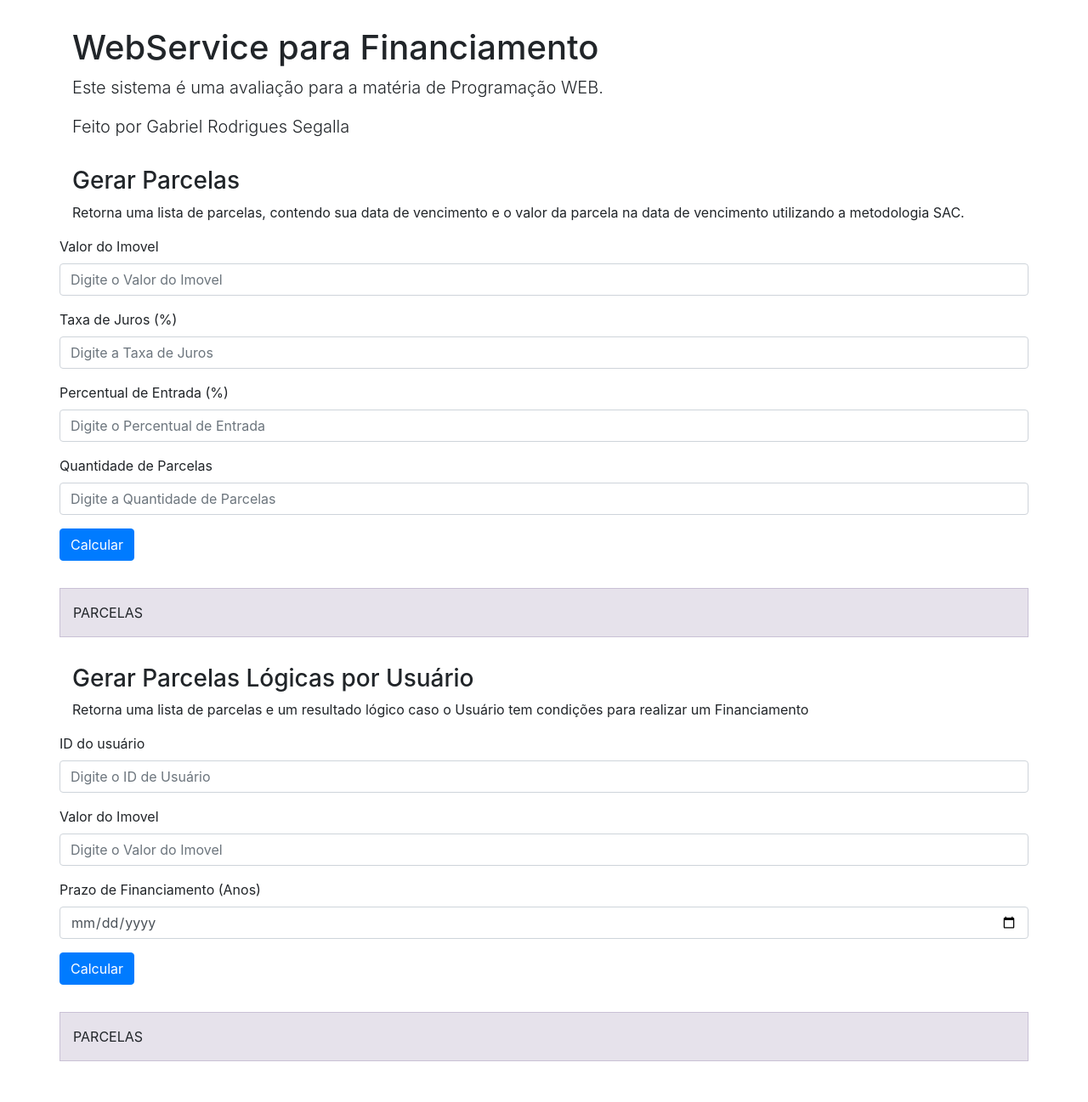
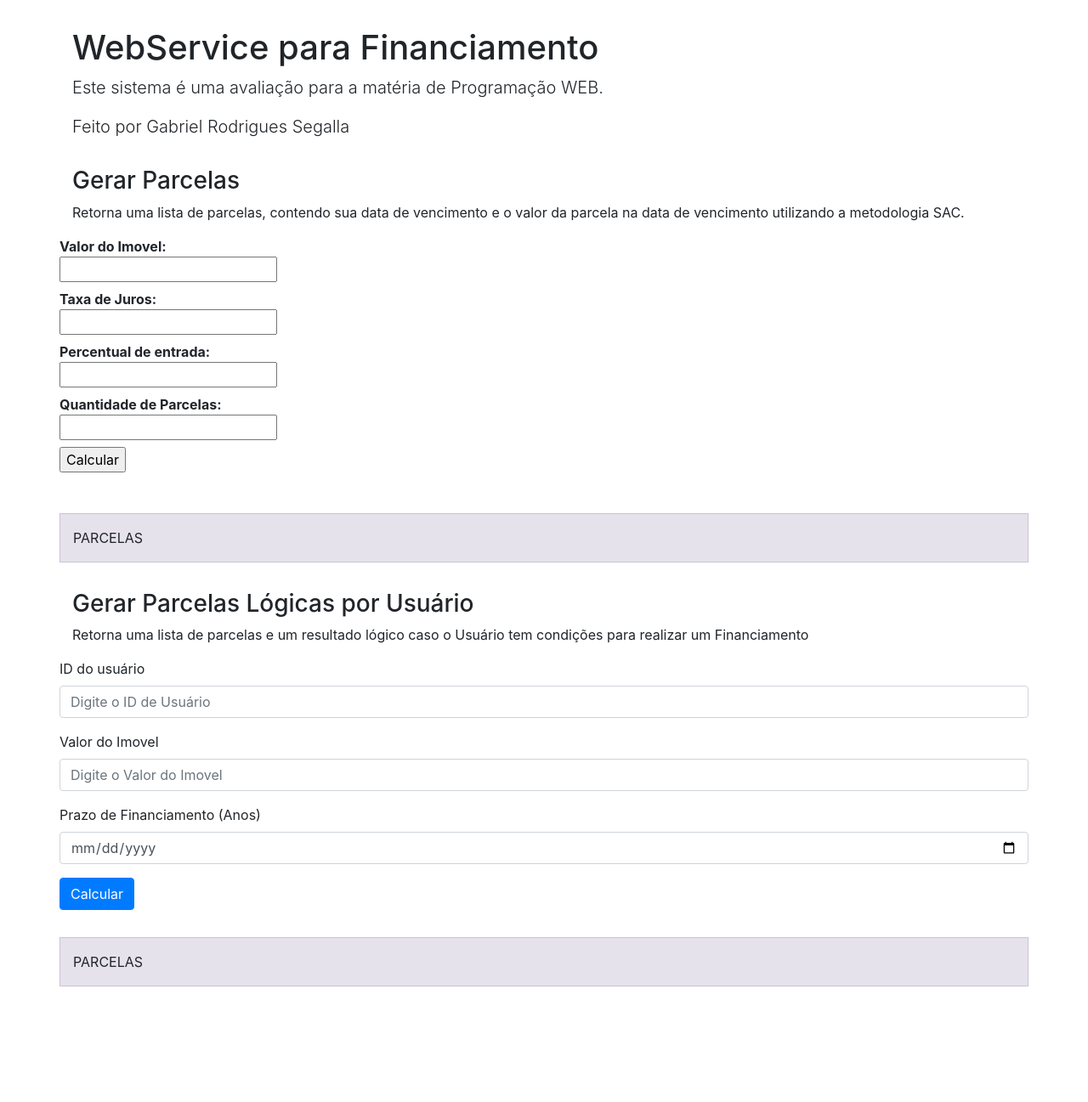
Before and after one commit to gabrielsegalla/Webservice-Financiamento, a Flask app: page / in a window 1280 px wide. Shown: the whole page at 85% size. After the commit the page ends 1161 px from the top, so only its background shows below. Run offline with Flask 2, Linux system fonts and the light colour scheme; some libraries are stand-ins or nearby versions.

Commit message:
schema fgts

```diff
--- a/app.py
+++ b/app.py
@@ -176,6 +176,8 @@ class UsuarioSchema(ma.ModelSchema):
     """Class Schema responsable for Usuario model"""
     class Meta:
         model = Usuario
+
+    fgts = ma.Nested(FGTSSchema, many=True)
 
 
 @app.route("/calcular/prestacoes", methods=['POST'])
--- a/templates/index.html
+++ b/templates/index.html
@@ -53,24 +53,35 @@
       <p>Retorna uma lista de parcelas, contendo sua data de vencimento e o valor da parcela na data de vencimento utilizando a metodologia SAC.</p>
 
       <div class="row">
-          <form style="width: 100%;">
-            <div class="form-group">
+        <form action="{{ url_for('Prestacoes') }}" method=post class=add-entry>
+            <dl>
+                <dt>Valor do Imovel:
+                <dd><input type=number name=valor_imovel>
+                <dt>Taxa de Juros:
+                <dd><input type=number name=taxa_juros>
+                <dt>Percentual de entrada:
+                <dd><input type=number name=percentual_entrada>
+                <dt>Quantidade de Parcelas:
+                <dd><input type=number name=qt_parcelas>
+                <dd><input type=submit value=Calcular>
+            </dl>
+  <!--        <div class="form-group">
               <label for="valor_imovel">Valor do Imovel</label>
-              <input type="number" step="0.01" class="form-control" id="valor_imovel" aria-describedby="emailHelp" placeholder="Digite o Valor do Imovel">
+              <input type="number" step="0.01" class="form-control" name="valor_imovel" id="valor_imovel" aria-describedby="emailHelp" placeholder="Digite o Valor do Imovel">
             </div>
             <div class="form-group">
               <label for="taxa_juros">Taxa de Juros (%)</label>
-              <input type="number" step="0.01" class="form-control" id="taxa_juros" aria-describedby="emailHelp" placeholder="Digite a Taxa de Juros">
+              <input type="number" step="0.01" class="form-control" name="taxa_juros" id="taxa_juros" aria-describedby="emailHelp" placeholder="Digite a Taxa de Juros">
             </div>
             <div class="form-group">
               <label for="percentual_entrada">Percentual de Entrada (%)</label>
-              <input type="number" step="0.01" class="form-control" id="percentual_entrada" aria-describedby="emailHelp" placeholder="Digite o Percentual de Entrada">
+              <input type="number" step="0.01" class="form-control" name="percentual_entrada" id="percentual_entrada" aria-describedby="emailHelp" placeholder="Digite o Percentual de Entrada">
             </div>
             <div class="form-group">
               <label for="qt_parcelas">Quantidade de Parcelas</label>
-              <input type="number" step="0.01" class="form-control" id="qt_parcelas" aria-describedby="emailHelp" placeholder="Digite a Quantidade de Parcelas">
+              <input type="number" step="0.01" class="form-control" name="qt_parcelas" id="qt_parcelas" aria-describedby="emailHelp" placeholder="Digite a Quantidade de Parcelas">
             </div>
-            <button type="submit" class="btn btn-primary">Calcular</button>
+            <button type="submit" class="btn btn-primary">Calcular</button>-->
           </form>
       </div>
 
```
